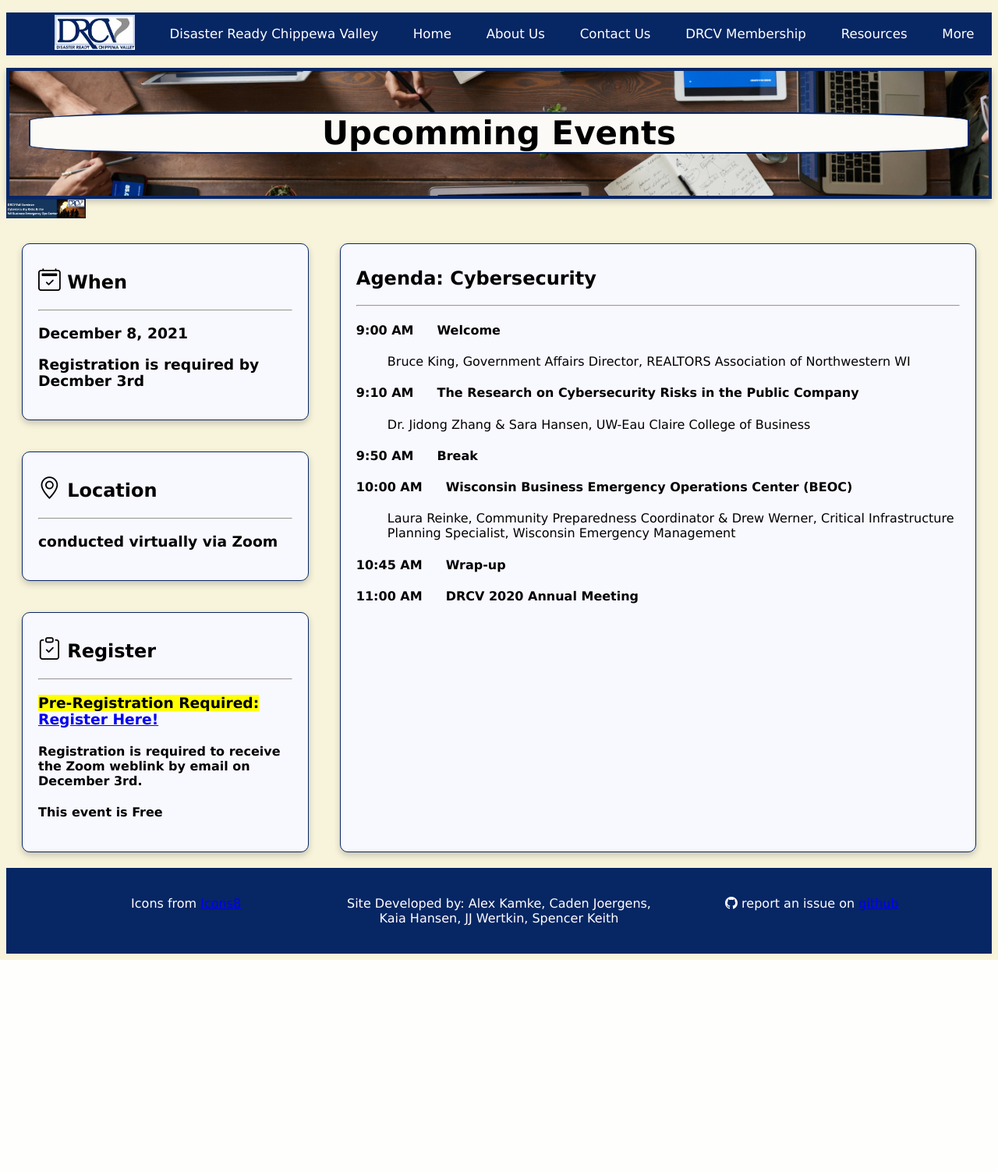
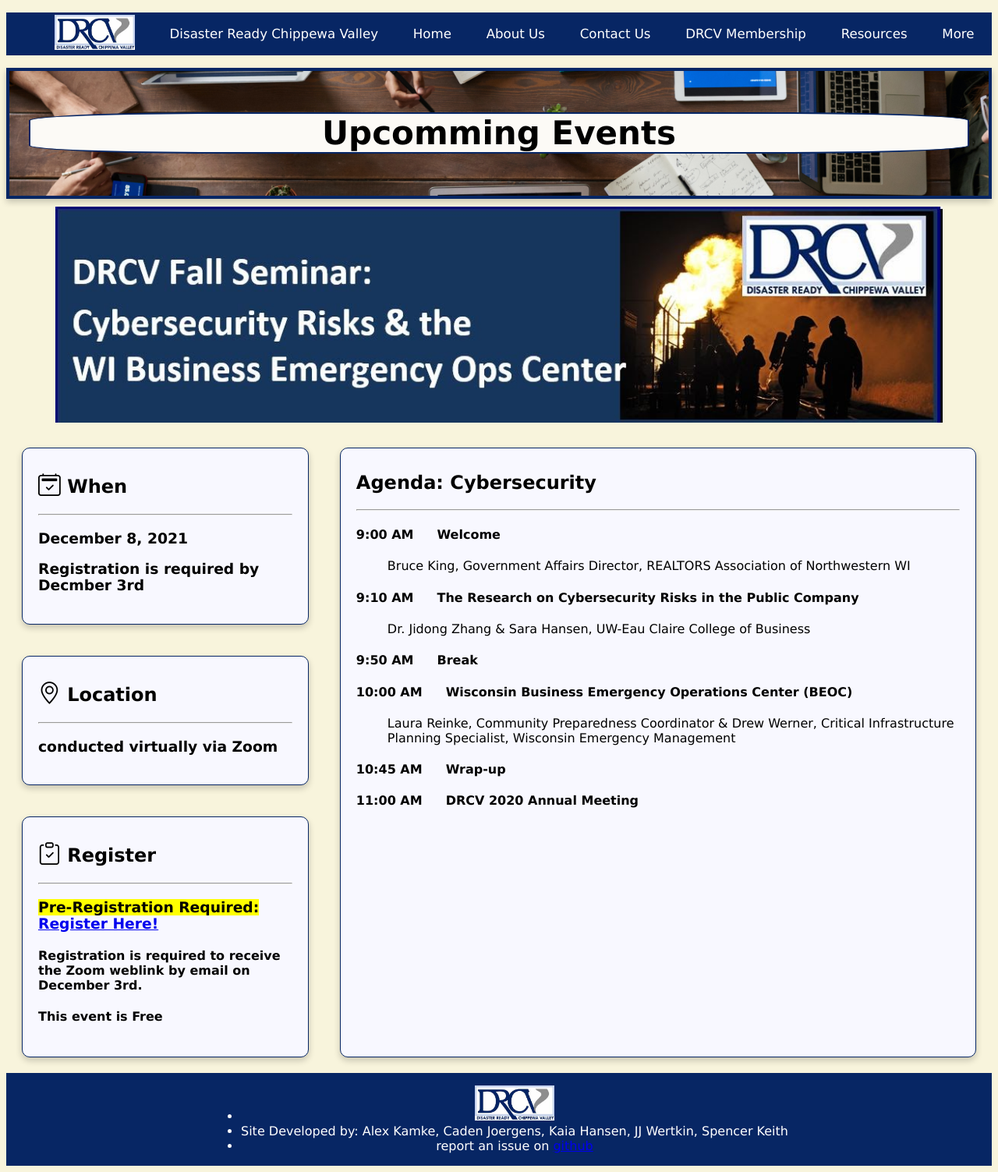
Before and after one commit to mrrobots2021/DRCV, a PHP site: page /Upcomming.html in a window 1280 px wide. Shown: the whole page at 78% size. Before the commit the page ends 1231 px from the top, so only its background shows below. Run offline with PHP 8.4, Linux system fonts and the light colour scheme.

Commit message:
Upcomming flyer
In both home and upcomming events flyer can be placed when there are upcomming events and removed when not.
Changed icons in home to bootstrap icons

```diff
--- a/Upcomming.html
+++ b/Upcomming.html
@@ -29,8 +29,18 @@
     <div class="header-box">
         <h1 class="center-text" >Upcomming Events</h1>
     </div>
-    <div class="flex-flyer">
-        <img class="logo" src= "pictures/fallSeminar.jpg" alt="Logo">
+
+    <div class="flyer">
+        <img src= "pictures/fallSeminar.jpg" alt="Logo">
+<!--
+        <div class="events-txt">
+            Upcoming Events
+        </div>
+        <hr>
+        <div class="events-link">
+            <a href="Upcomming.html"> Click here for Upcoming Events</a>
+        </div>
+      -->
     </div>
 
     <div class="flex-container">
@@ -74,16 +84,13 @@
 
     </div>
     <footer class="footer">
-        <div class="toes">
-            <p>Icons from <a href="https://icons8.com/" target="_blank">Icons8</a></p>
-        </div>
-        <div class="toes">
-            <p>Site Developed by:  Alex Kamke, Caden Joergens, Kaia Hansen, JJ Wertkin,  Spencer Keith</p>
-        </div>
-        <div class="toes">
-            <p><i class="bi-github" role="img" aria-label="GitHub"></i> report an issue on <a href="https://github.com/mrrobots2021/DRSV" target="_blank">github</a></p>
-        </div>
-
+        <ul>
+            <li class="toes"><a>
+                <img class="logo" src= "pictures/drcvlogo.jpg" alt="Logo">
+            </a></li>
+            <li class="toes">Site Developed by:  Alex Kamke, Caden Joergens, Kaia Hansen, JJ Wertkin,  Spencer Keith</li>
+            <li class="toes">report an issue on <a href="https://github.com/mrrobots2021/DRSV" target="_blank">github</a></li>
+        </ul>
     </footer>
 
 </body>
--- a/upcomming.css
+++ b/upcomming.css
@@ -7,7 +7,7 @@ body {
   background-color: rgb(248,244,220);
 }
 
-.nav ul {
+.nav ul, .toes ul {
   display:flex;
   align-items: center;
   justify-content: space-around;
@@ -18,7 +18,7 @@ body {
   max-height: 4.3vw;
 }
 
-.nav li a {
+.nav li a, .toes li {
   display: inline-block;
   color: white;
   text-align: center;
@@ -40,6 +40,39 @@ h1 {
 
 
 /*Boxes*/
+
+
+
+.flyer-txt {
+  flex: 0 1 50%;
+  margin: 10px;
+  font-size: 2vw;
+  text-align:center;
+}
+.flyer{
+  margin:10px 0px 10px 0px;
+  display:flex;
+  color:white;
+  /*background-color: rgb(7,38,100);*/
+  overflow: hidden;
+  justify-content: center;
+}
+
+.flyer img{
+  object-fit:cover;
+  max-width: 90%;
+  display: block;
+
+}
+
+.flyer-link {
+  flex: 0 2 50%;
+  margin: 10px;
+  font-size: 2vw;
+  color:blue;
+  text-align: center;
+}
+
 .bi{
   font-size: larger;
 }
@@ -69,10 +102,7 @@ h1 {
 #agenda{
   grid-area: agenda;
 }
-.flex-flyer{
-  display: flex;
-  width: 100vw;
-}
+
 
 .flex-container {
   margin: 12px auto 0;
@@ -103,11 +133,11 @@ h1 {
 }
 
 .footer {
-  padding: 1.25rem 1.875rem;
-  display: grid;
-  grid-template-columns: 1fr 1fr 1fr;
 
+  display:flex;
+  align-items:center;
   justify-content: space-around;
+  flex-direction: row;
   text-align: center;
   color:white;
   background-color: rgb(7,38,100);
@@ -132,7 +162,7 @@ h1 {
     'agenda agenda agenda agenda';
   }
   .footer{
-    grid-template-columns: 1fr;
+    flex-direction: column;
   }
 
 
@@ -147,8 +177,6 @@ h1 {
     'rsvp rsvp '
     'agenda agenda';
   }
-  .footer{
-    grid-template-columns: 1fr;
-  }
+
 
 }
```
Also changed, not shown: Home.css (+23 -7 lines), Home.html (+11 -10 lines).
